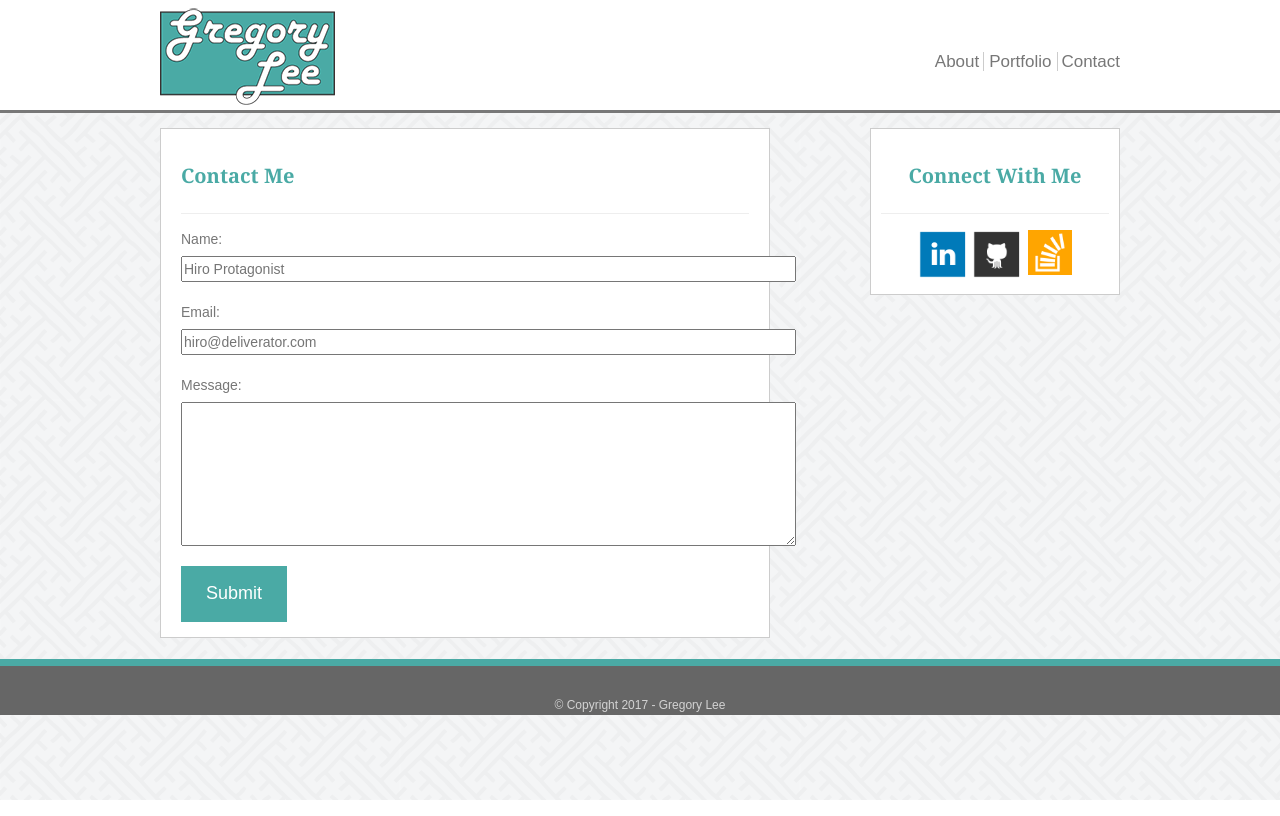
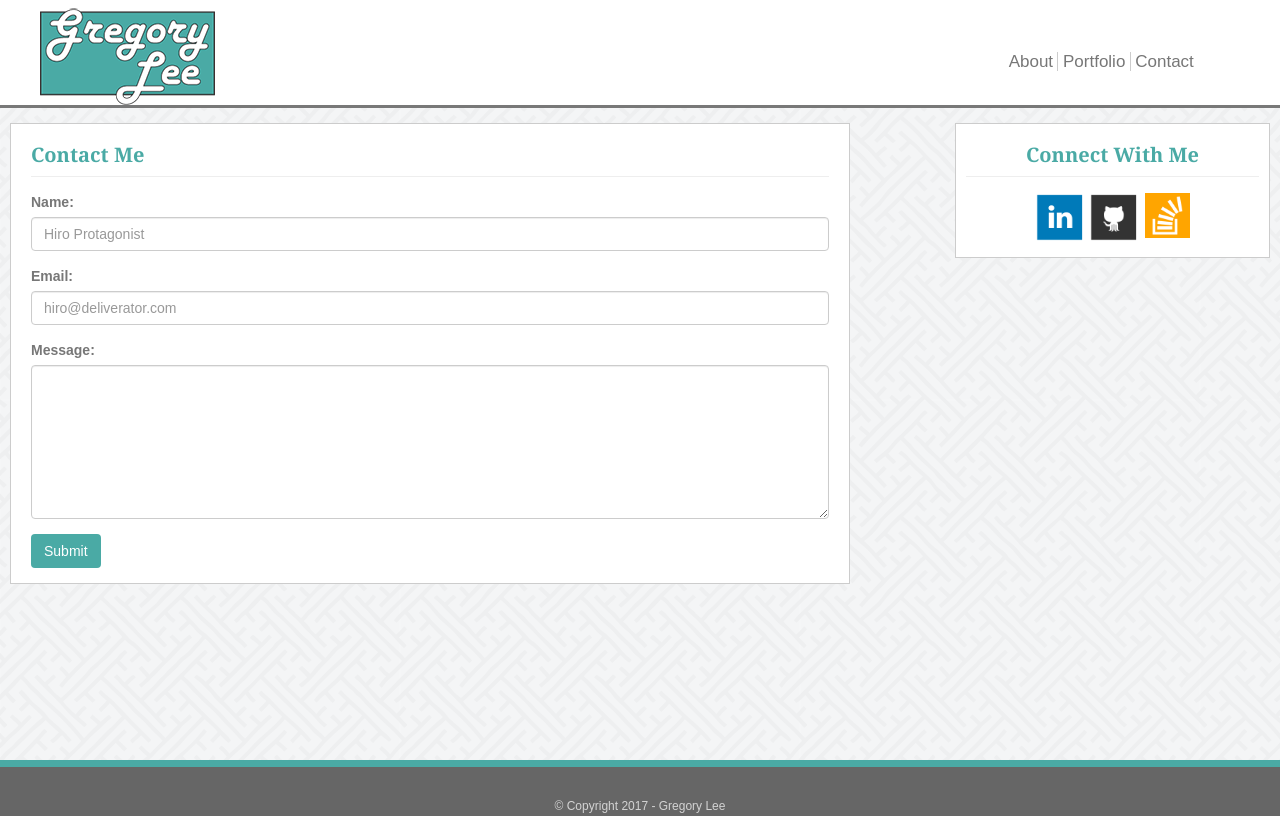
Before and after one commit to lzzllvl/Bootstrap-Portfolio, a PHP site: page /contact.html in a window 1280 px wide. Run offline with PHP 8.4, Linux system fonts and the light colour scheme.

Commit message:
bootstrap class additions, responsive width, problems with height of nav-bar in xs mode

```diff
--- a/assets/css/style.css
+++ b/assets/css/style.css
@@ -1,4 +1,3 @@
-cd
 html, body {
   background-image: url("../images/sayagata-400px.png");
   width: 100%;
@@ -30,7 +29,6 @@ h1 {
 h3 {
   font-size: 20px;
   color: #4aaaa5;
-  padding: 16px;
 }
 
 #main h3 {
@@ -62,9 +60,7 @@ hr {
 
 .content {
   margin: 0 10px;
-  width: 960px;
   text-align: center;
-  display: inline-block;
 }
 
 /**
@@ -83,16 +79,10 @@ hr {
   * Email Form styles, textarea and buttons
   */
 #messageform {
-  width: 630px;
+
   text-align: left;
   font-family: 'Arial', 'Helvetica Neue', Helvetica, sans-serif;
   color: #777777;
-}
-
-textarea, input {
-  width: 615px;
-  margin-top: 7px;
-  padding: 1px;
 }
 
 button {
@@ -101,9 +91,6 @@ button {
   color: white;
   background-color: #4aaaa5;
   float:left;
-  padding: 15px 25px;
-  margin-top: 15px;
-  border-width: 0px;
 }
 
 button:hover {
@@ -115,7 +102,6 @@ button:hover {
   */
 #top-logo {
   width: 175px;
-  float: left;
 }
 
 #top-bar {
@@ -126,12 +112,10 @@ button:hover {
   border-width: 0px 0px 3px 0px;
   border-color: #cccccc;
   background-color: #ffffff;
-  min-width:960px;
   width: 100%;
 }
 
 #nav-links {
-  float: right;
   margin-top: 50px;
   font-family: 'Arial', 'Helvetica Neue', Helvetica, sans-serif;
 }
@@ -148,15 +132,11 @@ button:hover {
   */
 
 #main {
-  float: left;
   padding: 0 20px 20px 20px;
-  width: 610px;
 }
 
 #sidebar {
   padding: 0 10px 0 10px;
-  width: 250px;
-  float: right;
 }
 
 #main, #sidebar {
@@ -187,8 +167,6 @@ button:hover {
   border-width: 7px 0px 0px 0px;
   border-color: #4aaaa5;
   background-color: #666666;
-  min-width: 960px;
-  width: 100%;
 }
 
 #footer p {
@@ -225,7 +203,7 @@ img#stackfix{
   */
 
 .module {
-  height: 250px;
+  height: auto;
   width: 45%;
   float: left;
   margin: 10px;
--- a/contact.html
+++ b/contact.html
@@ -11,10 +11,11 @@
   <body>
     <div class="main-container">
       <!-- Heading Section-->
-      <header id="top-bar">
+      <header id="top-bar" class="container-fluid">
         <div class="content">
-          <span><a href="index.html"><img id="top-logo" alt="logo" src="assets/images/portfolio-logo.png"></a></span>
-          <nav id="nav-links">
+          <!--This is the logo bar span-->
+          <span class=" col-lg-1 col-md-1 col-sm-1 col-xs-12"><a href="index.html"><img id="top-logo" alt="logo" src="assets/images/portfolio-logo.png"></a></span>
+          <nav id="nav-links" class="col-lg-3 col-md-3 col-sm-3 col-xs-12 col-lg-offset-8 col-md-offset-8 col-sm-offset-8">
             <a href="index.html">About</a>
             <a href="portfolio.html">Portfolio</a>
             <a href="contact.html">Contact</a>
@@ -22,32 +23,38 @@
         </div>
       </header>
       <!-- Content Section -->
-      <section class="content">
-        <div id="main">
+      <section class="content row">
+        <div id="main" class="col-md-8 col-sm-8 col-xs-12">
           <h3>Contact Me</h3>
           <hr>
           <form id="messageform">
-            Name:<br>
-            <input type="text" name="Name" placeholder="Hiro Protagonist"><br><br>
-            Email:<br>
-            <input type="text" name="Email" placeholder="hiro@deliverator.com"><br><br>
-            Message:<br>
-            <textarea rows="7" cols="50" name="Message" form="messageform"></textarea>
+            <div class="form-group">
+              <label for="name">Name:</label>
+              <input id="name" class="form-control" type="text" name="Name" placeholder="Hiro Protagonist">
+            </div>
+            <div class="form-group">
+              <label for="email">Email:</label>
+              <input id="email" class="form-control" type="email" name="Email" placeholder="hiro@deliverator.com">
+            </div>
+            <div class="form-group">
+              <label for="message">Message:</label>
+              <textarea id="message" class="form-control" rows="7" cols="50" name="Message" form="messageform"></textarea>
+            </div>
           </form>
-          <button type="submit" form="messageform" value="Submit">Submit</button>
+          <button class="btn" type="submit" form="messageform" value="Submit">Submit</button>
         </div>
         <!--Sidebar-->
-        <aside id="sidebar">
+        <aside id="sidebar" class="col-md-offset-1 col-sm-offset-1 col-md-3 col-sm-3 col-xs-12">
           <h3>Connect With Me</h3>
           <hr>
           <a href="#" target="_blank"><img alt="LinkedIn" src="assets/images/linkedin_square_color.png"></a>
           <a href="https://github.com/lzzllvl" target="_blank"><img alt="GitHub" src="assets/images/github_square.png"></a>
           <a href="http://stackoverflow.com/users/5666891/lzzllvl" target="_blank"><img id="stackfix" alt="StackOverflow" src="assets/images/stackoverflow_square.png"></a>
         </aside>
-      </div>
+      </section>
       <div class="push"></div>
-    </section>
-    <footer id="footer">
+    </div>
+    <footer id="footer" class="container-fluid">
       <p>&copy; Copyright 2017 - Gregory Lee</p>
     </footer>
   </body>
```
Also changed, not shown: index.html (+8 -8 lines), portfolio.html (+13 -12 lines).
